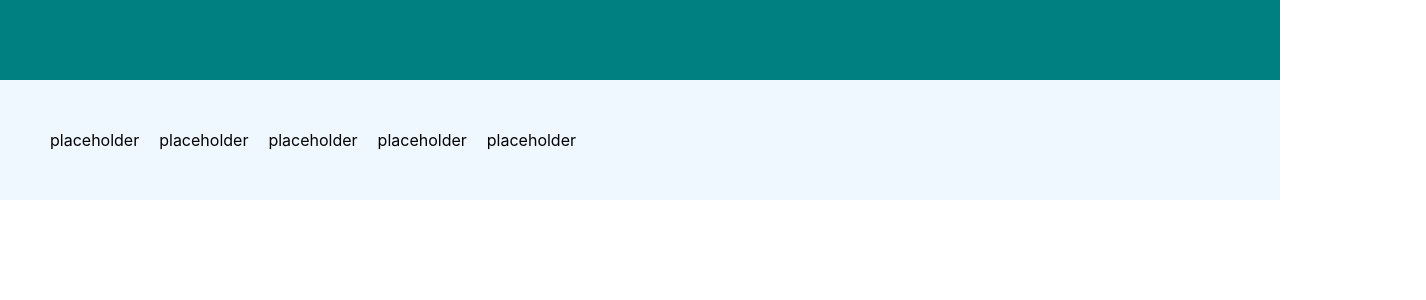
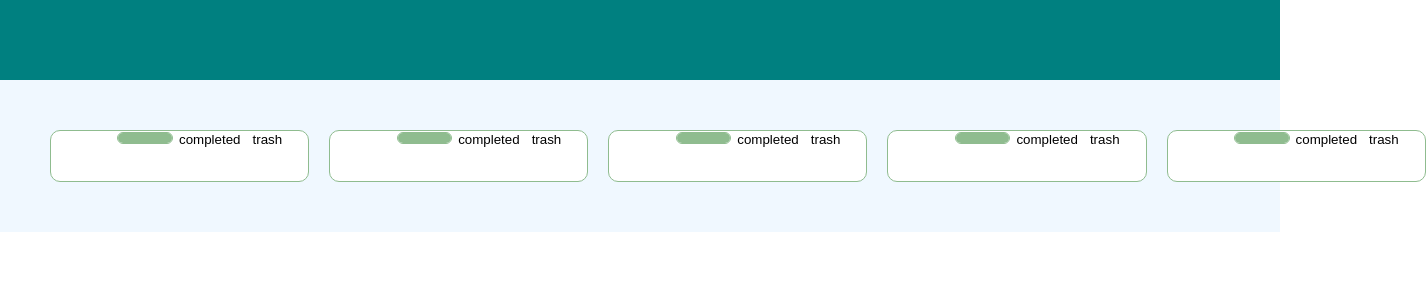
Before and after one commit to SarahJoline/doing-things, a React (Create React App) app in the folder client/: page / in a window 1280 px wide. Shown: the top 300 px of the page, 1426 px wide, since content can reach past the window. Built offline with nearby package versions, Linux system fonts and the light colour scheme; no server answers.

Commit message:
ListItem styles

```diff
--- a/client/src/components/ListItem/index.js
+++ b/client/src/components/ListItem/index.js
@@ -3,10 +3,56 @@ import styled from "styled-components";
 
 export const StyledListItem = styled.div`
   margin: 10px;
+  border: 1px darkseagreen solid;
+  border-radius: 10px;
+  min-height: 50px;
+  background-color: white;
+  display: flex;
+  padding: 0 20px;
+  align-items: baseline;
+  justify-content: space-between;
+`;
+
+export const StyledTitle = styled.h1`
+  color: teal;
+  font-size: 20px;
+  font-weight: 500;
+  width: 40%;
+  text-align: left;
+`;
+
+export const StyledButton = styled.button`
+  border: none;
+  background: transparent;
+  cursor: pointer;
+`;
+
+export const StyledProgressBar = styled.div`
+  border: darkseagreen;
+  background-color: transparent;
+  width: 100px;
+  border-radius: 20px;
+  height: 10px;
+  border: 1px darkseagreen solid;
+`;
+export const StyledCompletionBar = styled.div`
+  background-color: darkseagreen;
+  width: ${({ progress }) => `${progress}px;`}
+  border-radius: 20px;
+  height: 10px;
 `;
 
 function ListItem({ item }) {
-  return <StyledListItem>{item}</StyledListItem>;
+  return (
+    <StyledListItem>
+      <StyledTitle>{item.title}</StyledTitle>
+      <StyledProgressBar>
+        <StyledCompletionBar progress={item.progress} />
+      </StyledProgressBar>
+      <StyledButton>completed</StyledButton>
+      <StyledButton>trash</StyledButton>
+    </StyledListItem>
+  );
 }
 
 export default ListItem;
```
